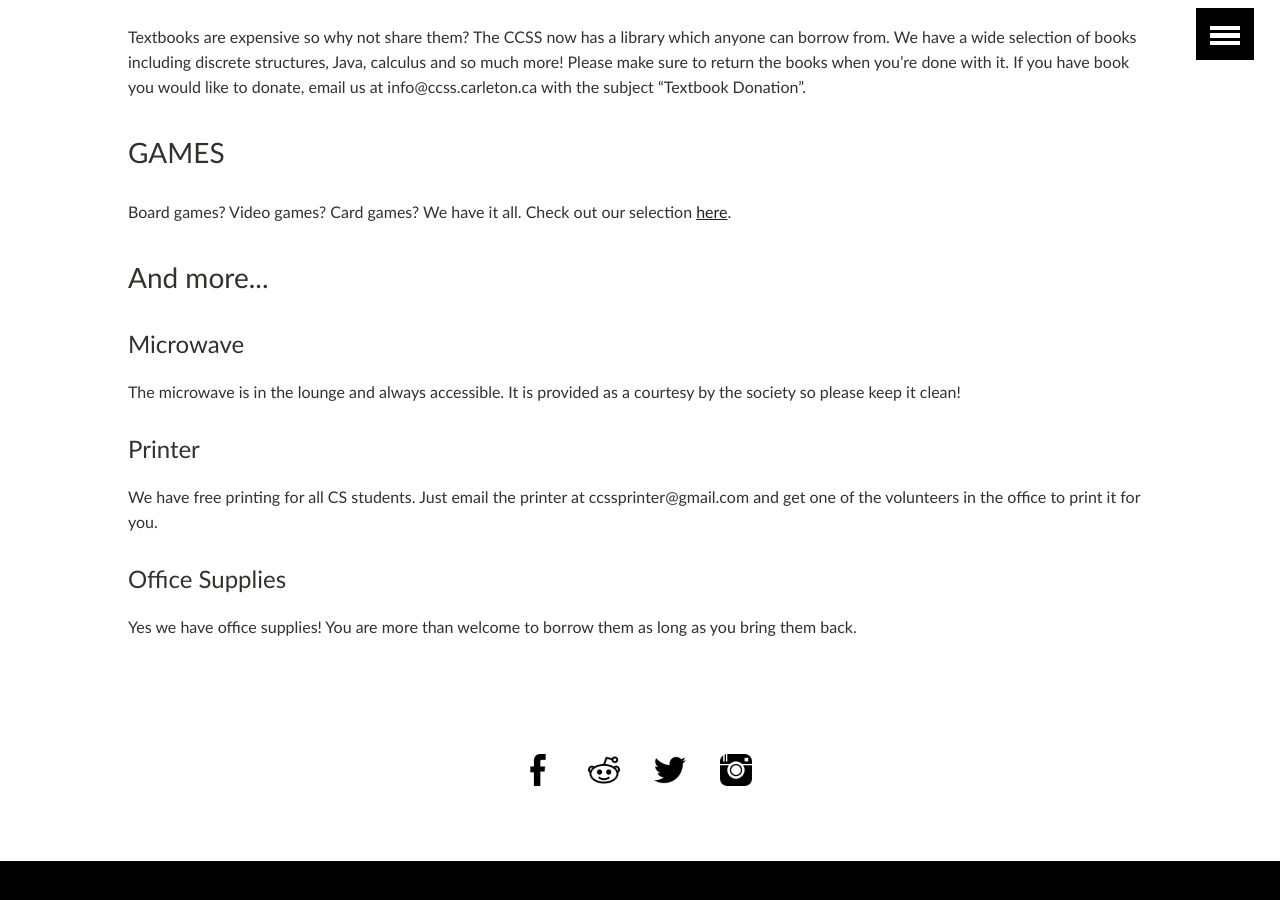
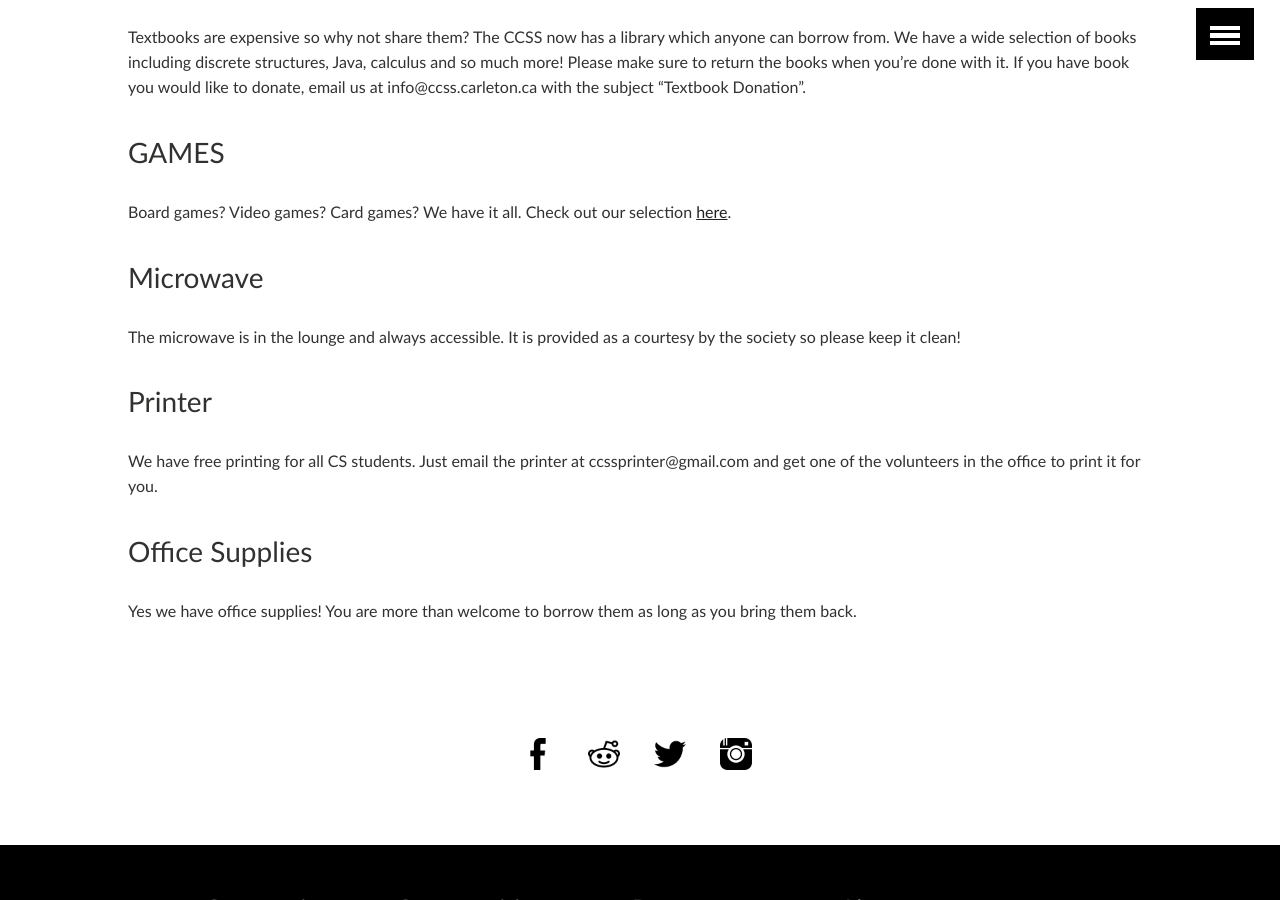
Before and after one commit to brittnylapierre/ccss_web, a Jekyll site: the page built from about/lounge/index.md, in a window 1280 px wide and 900 px high, scrolled down 807 px. Built offline with Jekyll 4.4.1, drawn with Linux system fonts in a browser that asks for light colours.

Commit message:
Updated index.md

```diff
--- a/about/lounge/index.md
+++ b/about/lounge/index.md
@@ -19,12 +19,11 @@ subjectstyle: >-
     <p>Textbooks are expensive so why not share them? The CCSS now has a library which anyone can borrow from. We have a wide selection of books including discrete structures, Java, calculus and so much more! Please make sure to return the books when you’re done with it. If you have book you would like to donate, email us at info@ccss.carleton.ca with the subject “Textbook Donation”.</p>
     <h3>GAMES</h3>
     <p>Board games? Video games? Card games? We have it all. Check out our selection <a href='https://docs.google.com/spreadsheets/d/1U95tQdS5STzrbfIILKGxJU-YITvph1yzRQ9tKfhiFj4/edit?usp=sharing'>here</a>.</p>
-  <h3>And more...</h3>
-  <h4>Microwave</h4>
+  <h3>Microwave</h3>
   <p>The microwave is in the lounge and always accessible. It is provided as a courtesy by the society so please keep it clean!</p>
-  <h4>Printer</h4>
+  <h3>Printer</h3>
   <p>We have free printing for all CS students. Just email the printer at ccssprinter@gmail.com and get one of the volunteers in the office to print it for you.</p>
-  <h4>Office Supplies</h4>
+  <h3>Office Supplies</h3>
   <p>Yes we have office supplies! You are more than welcome to borrow them as long as you bring them back.</p>
   <!--
 
```
